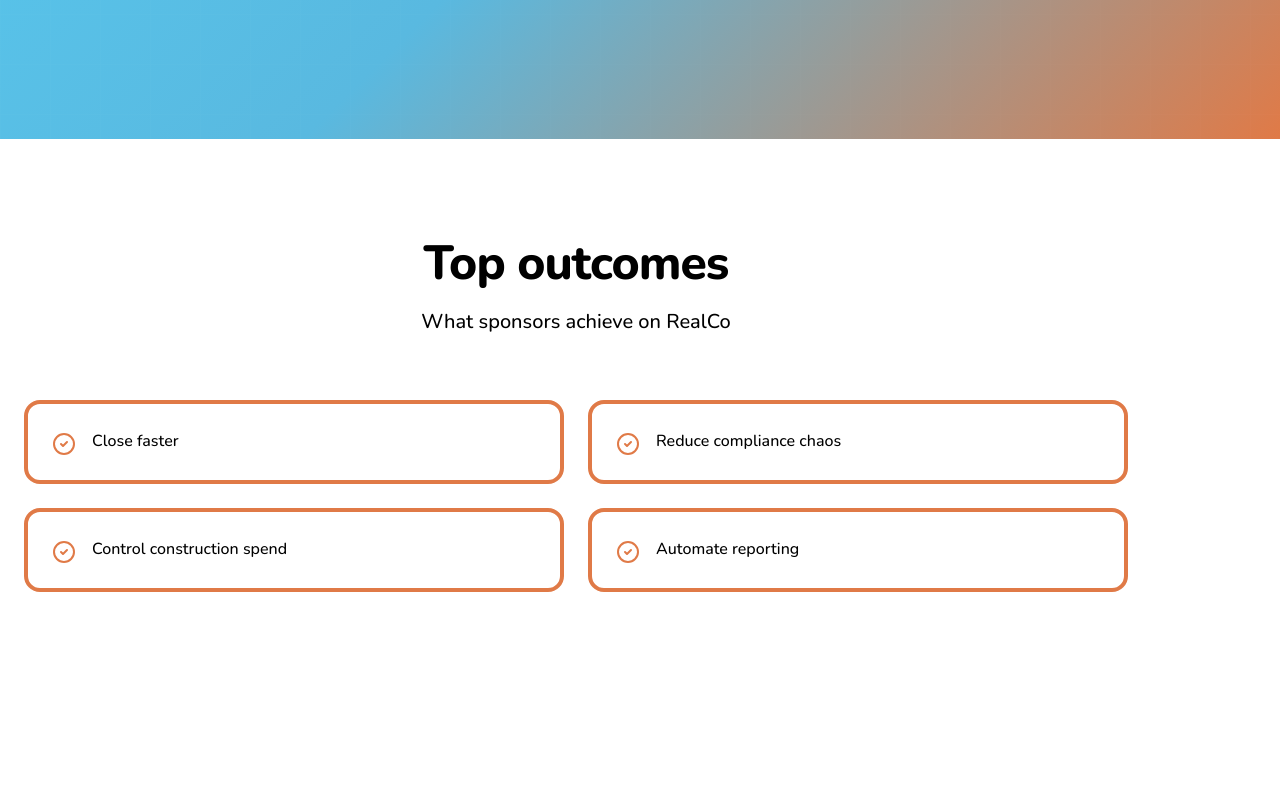
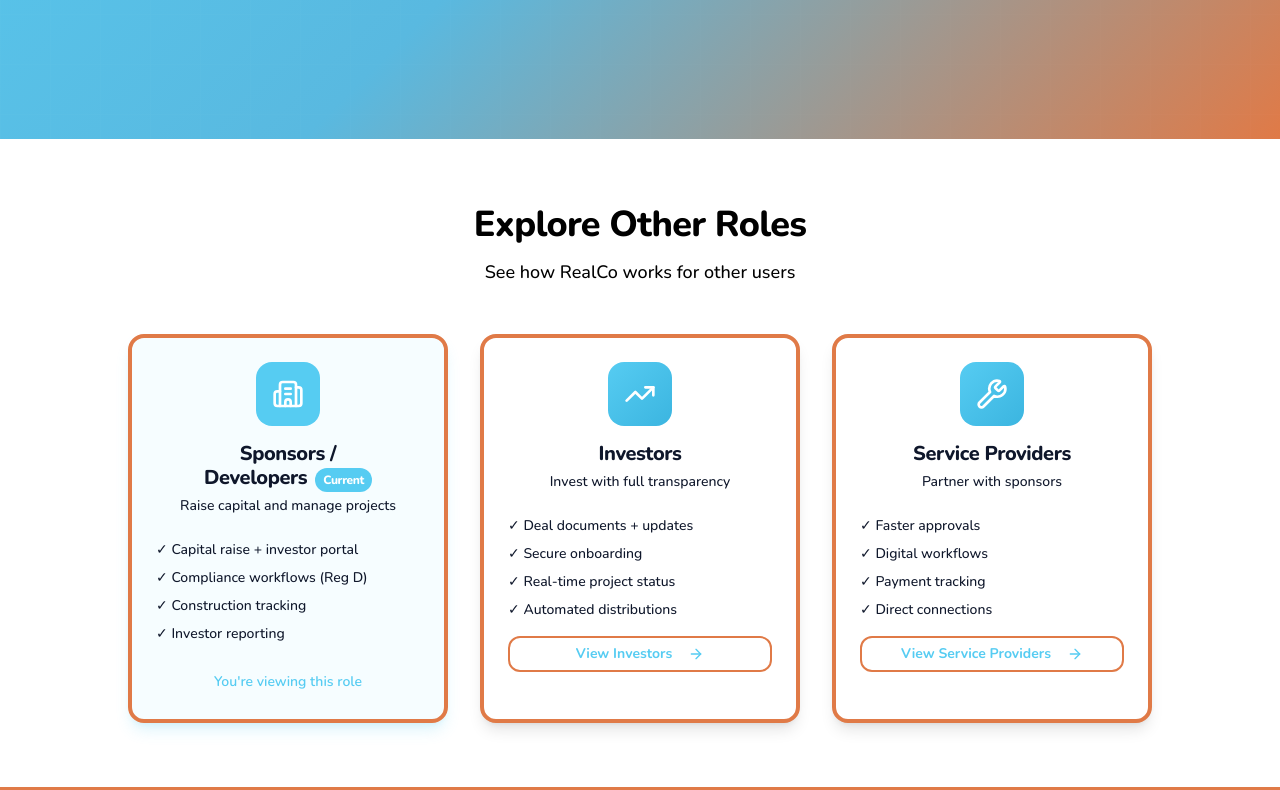
Before and after one commit to UseniSajor/RealCo, a Next.js app in the folder apps/web/: page /sponsors in a window 1280 px wide. Shown: the part 620-1410 px from the top of the page. Built offline with nearby package versions, Linux system fonts and the light colour scheme.

Commit message:
Add consistent role tabs design across all pages matching signup page

```diff
--- a/apps/web/src/app/investors/page.tsx
+++ b/apps/web/src/app/investors/page.tsx
@@ -23,6 +23,9 @@
         secondaryCta={{ label: "See Sample Dashboard", href: "#sample" }}
         tertiaryCta={{ label: "How It Works", href: "#how" }}
       />
+
+      {/* Role Navigation Tabs */}
+      <RoleTabs currentRole="investors" />
 
       <FeatureGrid
         title="What you get"
--- a/apps/web/src/app/providers/page.tsx
+++ b/apps/web/src/app/providers/page.tsx
@@ -23,6 +23,9 @@
         secondaryCta={{ label: "Partner with Sponsors", href: "#partner" }}
         tertiaryCta={{ label: "Book Walkthrough", href: "/contact" }}
       />
+
+      {/* Role Navigation Tabs */}
+      <RoleTabs currentRole="providers" />
 
       {/* Contractors Section */}
       <section className="py-24">
--- a/apps/web/src/app/sponsors/page.tsx
+++ b/apps/web/src/app/sponsors/page.tsx
@@ -3,6 +3,7 @@
 import { Hero } from "@/components/marketing/hero"
 import { FeatureGrid } from "@/components/marketing/feature-grid"
 import { CTASection } from "@/components/marketing/cta-section"
+import { RoleTabs } from "@/components/marketing/role-tabs"
 
 export const metadata = {
   title: "For Sponsors | RealCo",
@@ -21,6 +22,9 @@
         secondaryCta={{ label: "Start Sponsor Trial", href: "/signup" }}
         tertiaryCta={{ label: "Download Sponsor Overview", href: "#download" }}
       />
+
+      {/* Role Navigation Tabs */}
+      <RoleTabs currentRole="sponsors" />
 
       <FeatureGrid
         title="Top outcomes"
--- a/apps/web/src/components/marketing/role-cards.tsx
+++ b/apps/web/src/components/marketing/role-cards.tsx
@@ -4,26 +4,44 @@
 import Link from "next/link"
 import { Card, CardContent, CardHeader, CardTitle, CardDescription } from "@/components/ui/card"
 import { Button } from "@/components/ui/button"
-import { Building2, TrendingUp, Wrench } from "lucide-react"
+import { Building2, TrendingUp, Wrench, ArrowRight } from "lucide-react"
 
 const roles = [
   {
     icon: Building2,
-    title: "Sponsors",
-    description: "Raise faster. Run projects. Report automatically.",
+    title: "Sponsors / Developers",
+    description: "Raise capital and manage projects end-to-end",
     href: "/sponsors",
+    features: [
+      "Capital raise + investor portal",
+      "Compliance workflows (Reg D)",
+      "Construction tracking + payments",
+      "Automated investor reporting"
+    ]
   },
   {
     icon: TrendingUp,
     title: "Investors",
-    description: "Transparency, documents, updates, distributions.",
+    description: "Invest in opportunities with full transparency",
     href: "/investors",
+    features: [
+      "Deal transparency + documents",
+      "Secure digital onboarding",
+      "Real-time project updates",
+      "Automated distributions + K-1s"
+    ]
   },
   {
     icon: Wrench,
-    title: "Providers",
-    description: "Faster approvals, cleaner paperwork, predictable pay.",
+    title: "Service Providers",
+    description: "Partner with sponsors on deals",
     href: "/providers",
+    features: [
+      "Faster approvals + payments",
+      "Digital workflows + lien waivers",
+      "Payment tracking + billing",
+      "Direct sponsor connections"
+    ]
   },
 ]
 
@@ -54,17 +72,23 @@
                 transition={{ delay: index * 0.1, duration: 0.5 }}
               >
                 <Link href={role.href}>
-                  <Card className="h-full cursor-pointer group">
+                  <Card className="h-full cursor-pointer hover:shadow-2xl transition-all hover:border-[#E07A47] border-4 group">
                     <CardHeader className="text-center">
-                      <div className="w-16 h-16 mx-auto mb-4 rounded-2xl gradient-primary flex items-center justify-center">
+                      <div className="w-16 h-16 mx-auto mb-4 rounded-2xl gradient-primary flex items-center justify-center transform group-hover:scale-110 transition-transform">
                         <Icon className="h-8 w-8 text-white" />
                       </div>
                       <CardTitle className="text-2xl">{role.title}</CardTitle>
                       <CardDescription className="text-base">{role.description}</CardDescription>
                     </CardHeader>
-                    <CardContent className="text-center">
-                      <Button variant="link" className="group-hover:translate-x-2 transition-transform">
-                        Learn More →
+                    <CardContent className="space-y-6">
+                      <div className="text-left space-y-2">
+                        {role.features.map((feature, i) => (
+                          <p key={i} className="text-sm text-muted-foreground">✓ {feature}</p>
+                        ))}
+                      </div>
+                      <Button className="w-full group-hover:scale-105 transition-transform" size="lg">
+                        Learn More
+                        <ArrowRight className="ml-2 h-5 w-5" />
                       </Button>
                     </CardContent>
                   </Card>
--- /dev/null
+++ b/apps/web/src/components/marketing/role-tabs.tsx
@@ -0,0 +1,132 @@
+"use client"
+
+import Link from "next/link"
+import { Card, CardContent, CardHeader, CardTitle, CardDescription } from "@/components/ui/card"
+import { Button } from "@/components/ui/button"
+import { Building2, TrendingUp, Wrench, ArrowRight } from "lucide-react"
+import { motion } from "framer-motion"
+
+interface RoleTabsProps {
+  currentRole?: "sponsors" | "investors" | "providers"
+}
+
+const roles = [
+  {
+    id: "sponsors",
+    icon: Building2,
+    title: "Sponsors / Developers",
+    description: "Raise capital and manage projects",
+    href: "/sponsors",
+    features: [
+      "Capital raise + investor portal",
+      "Compliance workflows (Reg D)",
+      "Construction tracking",
+      "Investor reporting"
+    ]
+  },
+  {
+    id: "investors",
+    icon: TrendingUp,
+    title: "Investors",
+    description: "Invest with full transparency",
+    href: "/investors",
+    features: [
+      "Deal documents + updates",
+      "Secure onboarding",
+      "Real-time project status",
+      "Automated distributions"
+    ]
+  },
+  {
+    id: "providers",
+    icon: Wrench,
+    title: "Service Providers",
+    description: "Partner with sponsors",
+    href: "/providers",
+    features: [
+      "Faster approvals",
+      "Digital workflows",
+      "Payment tracking",
+      "Direct connections"
+    ]
+  },
+]
+
+export function RoleTabs({ currentRole }: RoleTabsProps) {
+  return (
+    <section className="py-16 bg-muted/30 border-b-4 border-[#E07A47]">
+      <div className="container max-w-6xl px-6 mx-auto">
+        <div className="text-center mb-12">
+          <h2 className="text-3xl md:text-4xl font-black mb-3">
+            {currentRole ? "Explore Other Roles" : "Choose Your Role"}
+          </h2>
+          <p className="text-lg text-muted-foreground">
+            {currentRole ? "See how RealCo works for other users" : "Select the option that best describes you"}
+          </p>
+        </div>
+
+        <div className="grid grid-cols-1 md:grid-cols-3 gap-8 max-w-5xl mx-auto">
+          {roles.map((role, index) => {
+            const Icon = role.icon
+            const isCurrent = currentRole === role.id
+
+            return (
+              <motion.div
+                key={role.id}
+                initial={{ opacity: 0, y: 20 }}
+                whileInView={{ opacity: 1, y: 0 }}
+                viewport={{ once: true }}
+                transition={{ delay: index * 0.1, duration: 0.5 }}
+              >
+                <Link href={role.href}>
+                  <Card
+                    className={`h-full cursor-pointer hover:shadow-2xl transition-all border-4 group ${
+                      isCurrent
+                        ? 'border-[#56CCF2] shadow-lg shadow-[#56CCF2]/20 bg-[#56CCF2]/5'
+                        : 'hover:border-[#E07A47]'
+                    }`}
+                  >
+                    <CardHeader className="text-center">
+                      <div className={`w-16 h-16 mx-auto mb-4 rounded-2xl flex items-center justify-center transform group-hover:scale-110 transition-transform ${
+                        isCurrent ? 'bg-[#56CCF2]' : 'gradient-primary'
+                      }`}>
+                        <Icon className="h-8 w-8 text-white" />
+                      </div>
+                      <CardTitle className="text-xl">
+                        {role.title}
+                        {isCurrent && (
+                          <span className="ml-2 text-xs bg-[#56CCF2] text-white px-2 py-1 rounded-full">
+                            Current
+                          </span>
+                        )}
+                      </CardTitle>
+                      <CardDescription className="text-sm">{role.description}</CardDescription>
+                    </CardHeader>
+                    <CardContent className="space-y-4">
+                      <div className="text-left space-y-2">
+                        {role.features.map((feature, i) => (
+                          <p key={i} className="text-sm text-muted-foreground">✓ {feature}</p>
+                        ))}
+                      </div>
+                      {!isCurrent && (
+                        <Button className="w-full group-hover:scale-105 transition-transform" size="sm" variant="outline">
+                          View {role.title}
+                          <ArrowRight className="ml-2 h-4 w-4" />
+                        </Button>
+                      )}
+                      {isCurrent && (
+                        <div className="text-center pt-2">
+                          <span className="text-sm font-semibold text-[#56CCF2]">You're viewing this role</span>
+                        </div>
+                      )}
+                    </CardContent>
+                  </Card>
+                </Link>
+              </motion.div>
+            )
+          })}
+        </div>
+      </div>
+    </section>
+  )
+}
```
